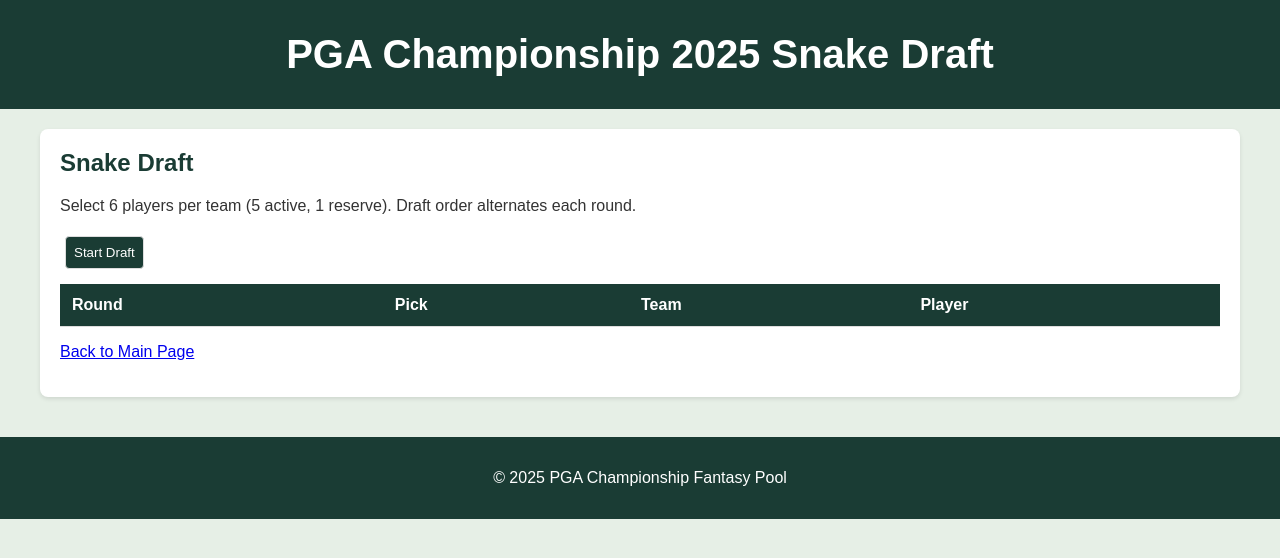
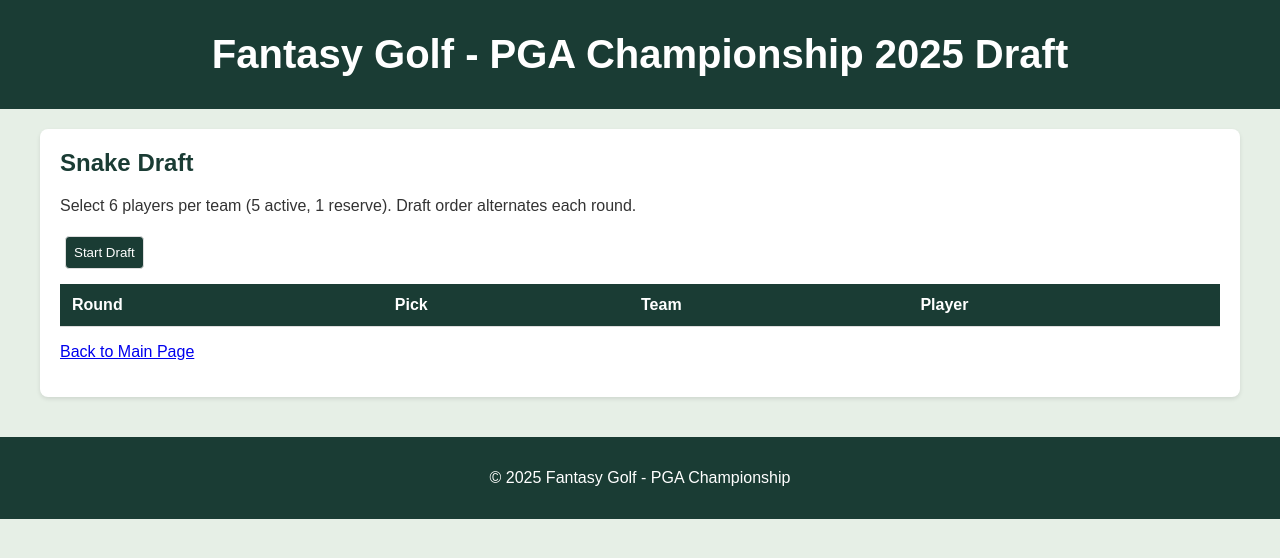
Before and after one commit to DerekJNoble/FantasyGolf, a plain HTML site: page draft.html in a window 1280 px wide. Drawn offline with Linux system fonts and the light colour scheme.

Commit message:
Update draft.html

```diff
--- a/draft.html
+++ b/draft.html
@@ -3,12 +3,12 @@
 <head>
     <meta charset="UTF-8">
     <meta name="viewport" content="width=device-width, initial-scale=1.0">
-    <title>PGA Championship 2025 Draft</title>
+    <title>Fantasy Golf - PGA Championship 2025 Draft</title>
     <link rel="stylesheet" href="styles.css">
 </head>
 <body>
     <header>
-        <h1>PGA Championship 2025 Snake Draft</h1>
+        <h1>Fantasy Golf - PGA Championship 2025 Draft</h1>
     </header>
     <div class="container">
         <section class="draft">
@@ -33,7 +33,7 @@
         </section>
     </div>
     <footer>
-        <p>© 2025 PGA Championship Fantasy Pool</p>
+        <p>© 2025 Fantasy Golf - PGA Championship</p>
     </footer>
     <script src="script.js"></script>
 </body>
```
